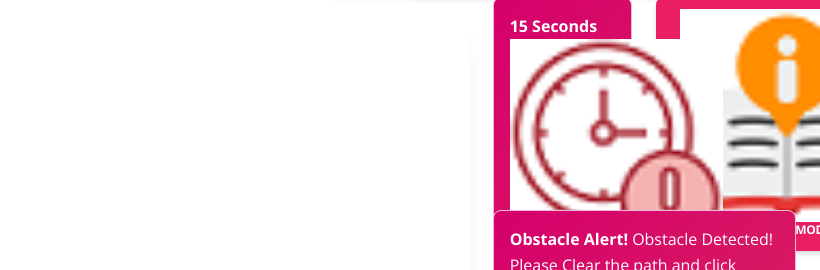
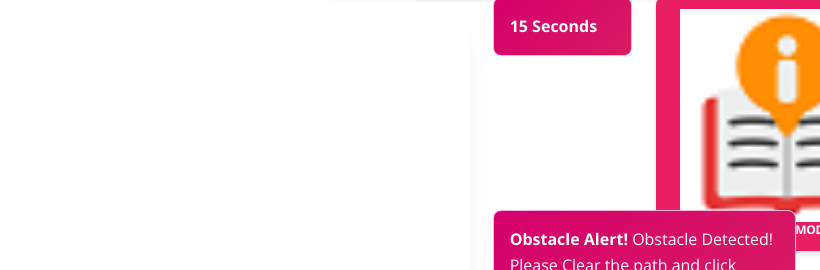
Before and after one commit to DakshDadhania/Accio-robotics, a plain HTML site: page index.html in a window 1280 px wide. Shown: the part 218-488 px from the top of the page, 460-1280 px from the left. Drawn offline with nearby package versions, Linux system fonts and the light colour scheme.

Commit message:
Update index.html

```diff
--- a/index.html
+++ b/index.html
@@ -336,7 +336,8 @@
                     <div class="row removable">
                         <div class="col-lg-6">
                             <div class="alert alert-primary text-white mb-4" role="alert">
-                                <strong>15 Seconds </strong><img src="./assets/images/timer.png" class="navbar-brand-img h-100" alt="main_logo">
+                                <strong>15 Seconds </strong>
+                                <!-- <img src="" class="navbar-brand-img h-100" alt="main_logo">  -->
                             </div>
                         </div>
                         <div class="col-lg-6"><button class="btn btn-primary mb-4" type="button"><img src="./assets/images/manual.png" class="navbar-brand-img h-100" alt="main_logo">ManualMode</button><button class="btn btn-primary mb-4" type="button"><img src="./assets/images/stop.png" class="navbar-brand-img h-100" alt="main_logo">   Stop</button></div>
```
